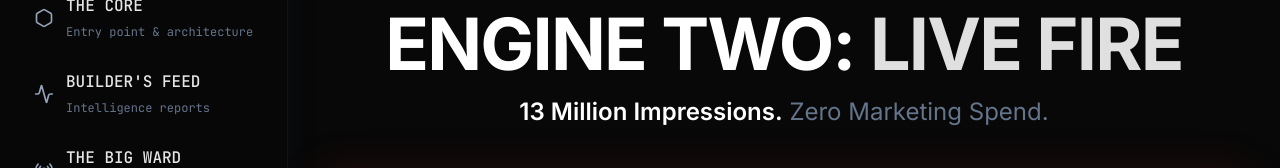
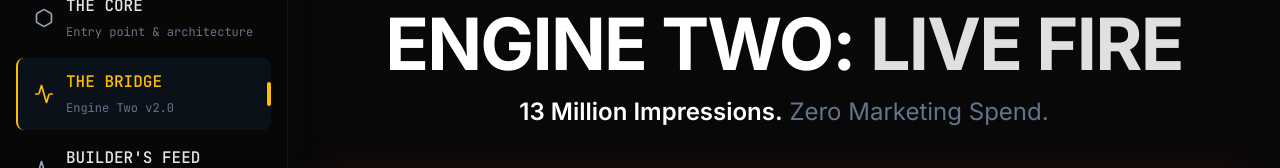
Before and after one commit to hypnoticproductions/website, a Next.js app: page /bridge in a window 1280 px wide. Shown: the part 171-339 px from the top of the page. Built offline with nearby package versions, Linux system fonts and the light colour scheme.

Commit message:
Message 353011149513027 - 1767737297

```diff
--- a/src/components/layout/BlueprintShell.tsx
+++ b/src/components/layout/BlueprintShell.tsx
@@ -32,6 +32,12 @@ const navItems: NavItem[] = [
     href: '/',
     icon: <Hexagon className="w-5 h-5" />,
     description: 'Entry point & architecture',
+  },
+  {
+    label: 'THE BRIDGE',
+    href: '/bridge',
+    icon: <Activity className="w-5 h-5" />,
+    description: 'Engine Two v2.0',
   },
   {
     label: "BUILDER'S FEED",
@@ -307,7 +313,7 @@ const BlueprintShell: React.FC<BlueprintShellProps> = ({ children }) => {
                      safe-area-pb"
         >
           <div className="flex items-center justify-around">
-            {navItems.slice(0, 5).map((item) => (
+            {navItems.map((item) => (
               <NavLink
                 key={item.href}
                 item={item}
```
Also changed, not shown: deploy_url.txt.
